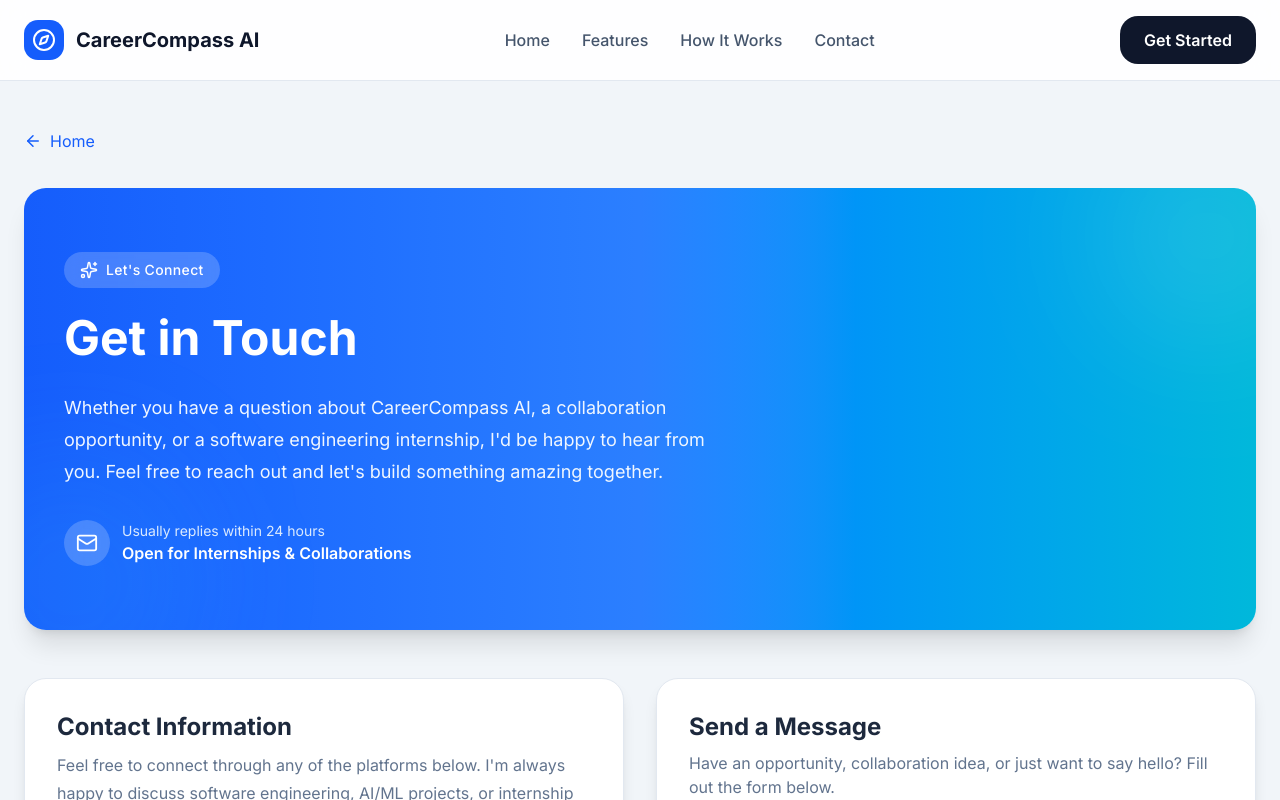
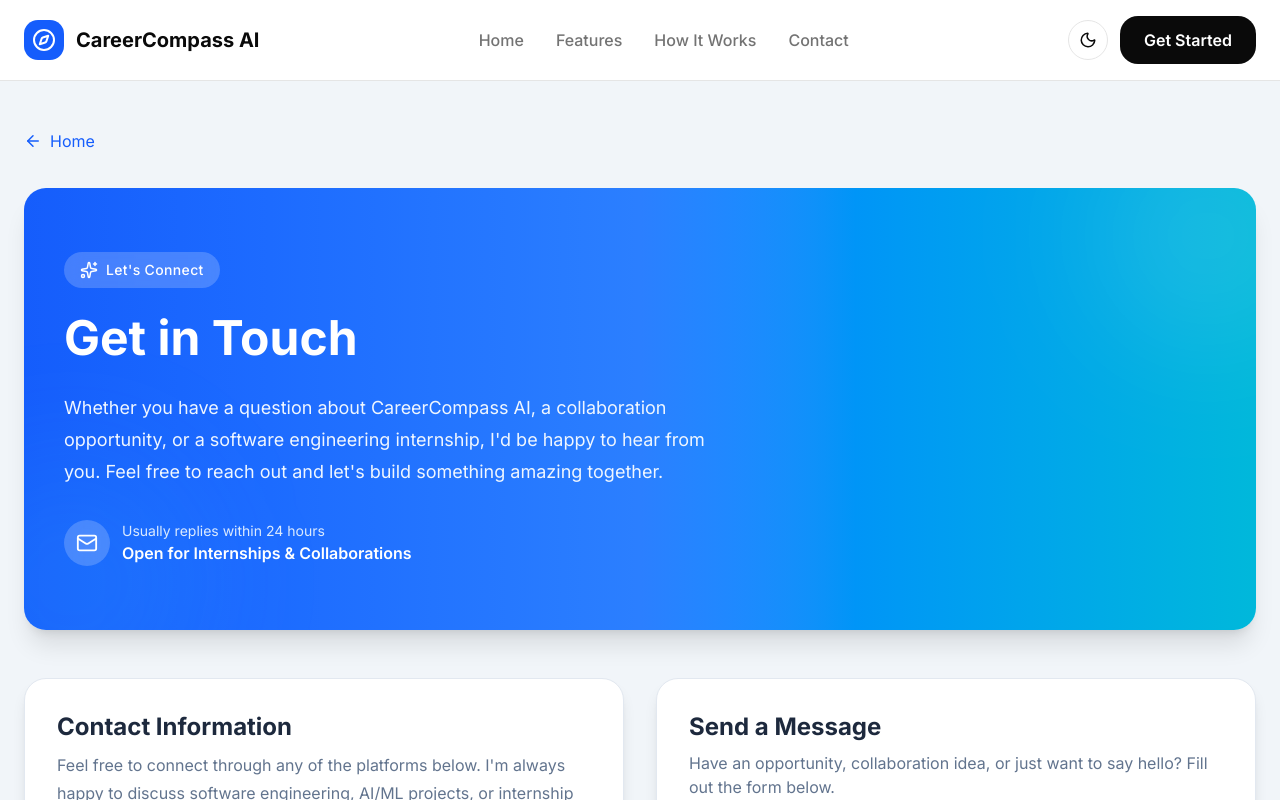
Before and after one commit to Souvik313/Career_Guide-AI, a React (Vite) app in the folder frontend/: page /contact in a window 1280 px wide. Shown: the top 800 px of the page. Built offline with nearby package versions, Linux system fonts and the light colour scheme; no server answers.

Commit message:
Add dark mode support and theme toggle

```diff
--- a/frontend/src/components/common/Navbar.jsx
+++ b/frontend/src/components/common/Navbar.jsx
@@ -6,9 +6,12 @@ User,
     ChevronDown,
     BriefcaseBusiness,
     LogOut,
+    Moon,
+    Sun,
 } from "lucide-react";
 
 import { useAuth } from "../../context/AuthContext.jsx";
+import { useTheme } from "../../context/ThemeContext.jsx";
 
 function Navbar() {
 
@@ -17,6 +20,7 @@ function Navbar() {
         isAuthenticated,
         logout,
     } = useAuth();
+    const { theme, toggleTheme } = useTheme();
 
     const [isDropdownOpen, setIsDropdownOpen] = useState(false);
 
@@ -68,8 +72,8 @@ function Navbar() {
                 top-0
                 z-50
                 border-b
-                border-slate-200
-                bg-white/80
+                border-border
+                bg-background/80
                 backdrop-blur-md
             "
         >
@@ -110,7 +114,7 @@ function Navbar() {
                         className="
                             text-xl
                             font-bold
-                            text-slate-900
+                            text-foreground
                         "
                     >
 
@@ -136,9 +140,9 @@ function Navbar() {
                         to="/"
                         className="
                             font-medium
-                            text-slate-600
+                            text-muted-foreground
                             transition
-                            hover:text-blue-600
+                            hover:text-primary
                         "
                     >
                         Home
@@ -148,9 +152,9 @@ function Navbar() {
                         href="/#features"
                         className="
                             font-medium
-                            text-slate-600
+                            text-muted-foreground
                             transition
-                            hover:text-blue-600
+                            hover:text-primary
                         "
                     >
                         Features
@@ -160,9 +164,9 @@ function Navbar() {
                         href="/#how-it-works"
                         className="
                             font-medium
-                            text-slate-600
+                            text-muted-foreground
                             transition
-                            hover:text-blue-600
+                            hover:text-primary
                         "
                     >
                         How It Works
@@ -172,9 +176,9 @@ function Navbar() {
                         to="/contact"
                         className="
                             font-medium
-                            text-slate-600
+                            text-muted-foreground
                             transition
-                            hover:text-blue-600
+                            hover:text-primary
                         "
                     >
                         Contact
@@ -185,6 +189,29 @@ function Navbar() {
 
                 {/* Authentication */}
 
+                <div className="flex items-center gap-3">
+                    <button
+                        type="button"
+                        onClick={toggleTheme}
+                        aria-label="Toggle dark mode"
+                        className="
+                            inline-flex
+                            h-10
+                            w-10
+                            items-center
+                            justify-center
+                            rounded-full
+                            border
+                            border-border
+                            bg-card
+                            text-foreground
+                            transition
+                            hover:bg-accent
+                        "
+                    >
+                        {theme === "dark" ? <Sun size={18} /> : <Moon size={18} />}
+                    </button>
+
                     {!isAuthenticated ? (
 
                         /* Logged Out */
@@ -193,14 +220,14 @@ function Navbar() {
                             to="/login"
                             className="
                                 rounded-2xl
-                            bg-slate-900
+                                bg-foreground
                                 px-6
                                 py-3
                                 font-semibold
-                            text-white
+                                text-background
                                 transition-all
                                 duration-300
-                            hover:bg-slate-800
+                                hover:opacity-90
                                 hover:shadow-xl
                                 active:scale-95
                             "
@@ -234,15 +261,15 @@ function Navbar() {
                                     gap-2
                                     rounded-xl
                                     border
-                                border-slate-200
-                                bg-white
+                                    border-border
+                                    bg-card
                                     px-3
                                     py-2
-                                text-slate-700
+                                    text-foreground
                                     shadow-sm
                                     transition
-                                hover:border-slate-300
-                                hover:bg-slate-50
+                                    hover:border-border/80
+                                    hover:bg-accent
                                 "
                             >
 
@@ -254,8 +281,8 @@ function Navbar() {
                                         items-center
                                         justify-center
                                         rounded-full
-                                    bg-slate-900
-                                    text-white
+                                        bg-foreground
+                                        text-background
                                     "
                                 >
                                 <User size={20} />
@@ -290,8 +317,8 @@ function Navbar() {
                                     overflow-hidden
                                     rounded-2xl
                                     border
-                                    border-slate-200
-                                    bg-white
+                                    border-border
+                                    bg-popover
                                     shadow-xl
                                 "
                             >
@@ -301,7 +328,7 @@ function Navbar() {
                                 <div
                                     className="
                                         border-b
-                                        border-slate-100
+                                        border-border
                                         px-5
                                         py-4
                                     "
@@ -310,7 +337,7 @@ function Navbar() {
                                     <p
                                         className="
                                             font-semibold
-                                            text-slate-900
+                                            text-foreground
                                         "
                                     >
                                         {user?.full_name ||
@@ -336,10 +363,10 @@ function Navbar() {
                                         py-3
                                         text-sm
                                         font-medium
-                                        text-slate-700
+                                        text-foreground
                                         transition
-                                        hover:bg-slate-50
-                                        hover:text-blue-600
+                                        hover:bg-muted
+                                        hover:text-primary
                                     "
                                 >
 
@@ -367,10 +394,10 @@ function Navbar() {
                                         py-3
                                         text-sm
                                         font-medium
-                                        text-slate-700
+                                        text-foreground
                                         transition
-                                        hover:bg-slate-50
-                                        hover:text-blue-600
+                                        hover:bg-muted
+                                        hover:text-primary
                                     "
                                 >
 
@@ -396,15 +423,15 @@ function Navbar() {
                                         items-center
                                         gap-3
                                         border-t
-                                        border-slate-100
+                                        border-border
                                         px-5
                                         py-3
                                         text-left
                                         text-sm
                                         font-medium
-                                        text-red-600
+                                        text-destructive
                                         transition
-                                        hover:bg-red-50
+                                        hover:bg-destructive/10
                                     "
                                 >
 
@@ -423,6 +450,7 @@ function Navbar() {
                         </div>
 
                     )}
+                </div>
 
             </div>
 
--- a/frontend/src/components/home/CTASection.jsx
+++ b/frontend/src/components/home/CTASection.jsx
@@ -3,8 +3,8 @@ import { Link } from "react-router-dom";
 
 function CTASection() {
     return (
-        <section id="cta" className="relative overflow-hidden bg-[#10182B] py-28">
-            {/* faint dotted path, echoing the roadmap motif from the hero */}
+        <section id="cta" className="relative overflow-hidden bg-slate-950 py-28">
+
             <div
                 className="pointer-events-none absolute inset-x-0 top-0 h-px opacity-30"
                 style={{
@@ -26,7 +26,7 @@ function CTASection() {
                     Ready to see your roadmap?
                 </h2>
 
-                <p className="mx-auto mt-6 max-w-xl text-lg leading-8 text-slate-400">
+                <p className="mx-auto mt-6 max-w-xl text-lg leading-8 text-slate-300">
                     Upload your resume and let CareerCompass AI find your
                     strengths, flag what's missing, and lay out exactly
                     what to learn next — in seconds.
--- /dev/null
+++ b/frontend/src/context/ThemeContext.jsx
@@ -0,0 +1,72 @@
+import { createContext, useContext, useEffect, useMemo, useState } from "react";
+
+const ThemeContext = createContext(null);
+
+function getInitialTheme() {
+    const storedTheme = localStorage.getItem("careercompass-theme");
+
+    if (storedTheme === "light" || storedTheme === "dark") {
+        return storedTheme;
+    }
+
+    return window.matchMedia("(prefers-color-scheme: dark)").matches
+        ? "dark"
+        : "light";
+}
+
+export function ThemeProvider({ children }) {
+    const [theme, setTheme] = useState(() => getInitialTheme());
+
+    useEffect(() => {
+        const root = document.documentElement;
+        const isDark = theme === "dark";
+
+        root.classList.toggle("dark", isDark);
+        root.style.colorScheme = theme;
+        localStorage.setItem("careercompass-theme", theme);
+    }, [theme]);
+
+    useEffect(() => {
+        const mediaQuery = window.matchMedia("(prefers-color-scheme: dark)");
+
+        const handleSystemThemeChange = (event) => {
+            const savedTheme = localStorage.getItem("careercompass-theme");
+
+            if (!savedTheme) {
+                setTheme(event.matches ? "dark" : "light");
+            }
+        };
+
+        mediaQuery.addEventListener("change", handleSystemThemeChange);
+
+        return () => {
+            mediaQuery.removeEventListener("change", handleSystemThemeChange);
+        };
+    }, []);
+
+    const value = useMemo(
+        () => ({
+            theme,
+            setTheme,
+            toggleTheme: () =>
+                setTheme((currentTheme) =>
+                    currentTheme === "dark" ? "light" : "dark"
+                ),
+        }),
+        [theme]
+    );
+
+    return (
+        <ThemeContext.Provider value={value}>{children}</ThemeContext.Provider>
+    );
+}
+
+export function useTheme() {
+    const context = useContext(ThemeContext);
+
+    if (!context) {
+        throw new Error("useTheme must be used within a ThemeProvider");
+    }
+
+    return context;
+}
--- a/frontend/src/index.css
+++ b/frontend/src/index.css
@@ -14,14 +14,20 @@ body,
     padding: 0;
 }
 
-body{
-    background-color: #F8FAFC;
-    color: #0F172A;
-    font-family: Inter, sans-serif;
+html {
+    scroll-behavior: smooth;
+    color-scheme: light;
 }
 
-html {
-    scroll-behavior: smooth;
+html.dark {
+    color-scheme: dark;
+}
+
+body{
+    background-color: var(--background);
+    color: var(--foreground);
+    font-family: Inter, sans-serif;
+    transition: background-color 0.2s ease, color 0.2s ease;
 }
 
 /* Hide scrollbar */
@@ -158,3 +164,45 @@ html {
     @apply font-sans;
     }
 }
+
+@layer utilities {
+  .dark .bg-white,
+  .dark .bg-slate-50,
+  .dark .bg-slate-100,
+  .dark .bg-slate-200,
+  .dark .bg-slate-900 {
+    background-color: var(--card) !important;
+  }
+
+  .dark .text-slate-900,
+  .dark .text-slate-800,
+  .dark .text-slate-700,
+  .dark .text-slate-600,
+  .dark .text-slate-500,
+  .dark .text-slate-400,
+  .dark .text-slate-300 {
+    color: var(--foreground) !important;
+  }
+
+  .dark .border-slate-200,
+  .dark .border-slate-100,
+  .dark .border-slate-300,
+  .dark .border-slate-700 {
+    border-color: var(--border) !important;
+  }
+
+  .dark .bg-blue-50,
+  .dark .bg-blue-100,
+  .dark .text-blue-600,
+  .dark .text-blue-500 {
+    color: var(--primary) !important;
+  }
+
+  .dark .bg-blue-50 {
+    background-color: color-mix(in srgb, var(--primary) 10%, transparent) !important;
+  }
+
+  .dark .bg-blue-100 {
+    background-color: color-mix(in srgb, var(--primary) 15%, transparent) !important;
+  }
+}
--- a/frontend/src/main.jsx
+++ b/frontend/src/main.jsx
@@ -1,22 +1,22 @@
 import React from "react";
 import ReactDOM from "react-dom/client";
 import { BrowserRouter } from "react-router-dom";
-import {Toaster} from 'react-hot-toast';
+import { Toaster } from "react-hot-toast";
 
 import App from "./App";
 import { AuthProvider } from "./context/AuthContext";
+import { ThemeProvider } from "./context/ThemeContext";
 import "./index.css";
 
 ReactDOM.createRoot(document.getElementById("root")).render(
   <React.StrictMode>
     <BrowserRouter>
-      <AuthProvider>
-        <Toaster
-            position="top-right"
-            reverseOrder={false}
-        />
-        <App />
-      </AuthProvider>
+      <ThemeProvider>
+        <AuthProvider>
+          <Toaster position="top-right" reverseOrder={false} />
+          <App />
+        </AuthProvider>
+      </ThemeProvider>
     </BrowserRouter>
   </React.StrictMode>
 );
```
Also changed, not shown: frontend/src/components/common/Footer.jsx (+6 -6 lines), frontend/src/components/home/FeaturesSection.jsx (+11 -14 lines), frontend/src/components/home/HeroSection.jsx (+22 -24 lines), frontend/src/components/home/HowItWorks.jsx (+9 -9 lines), frontend/src/components/home/TechStack.jsx (+13 -13 lines). Lines whose indentation alone changed are shown as unchanged.
